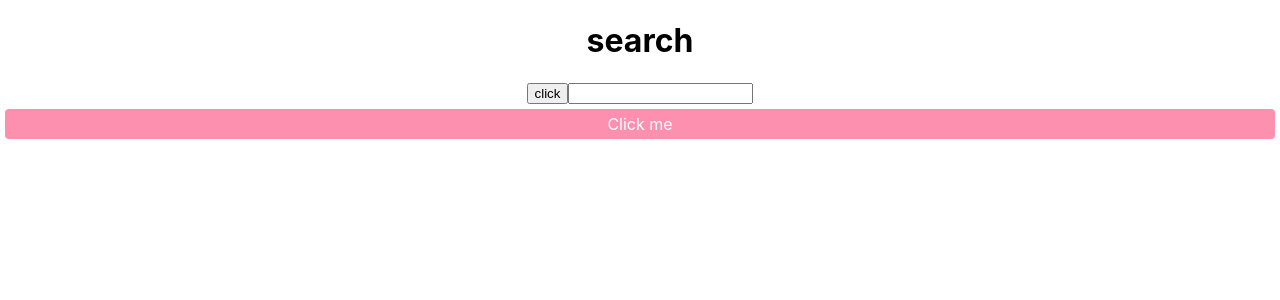
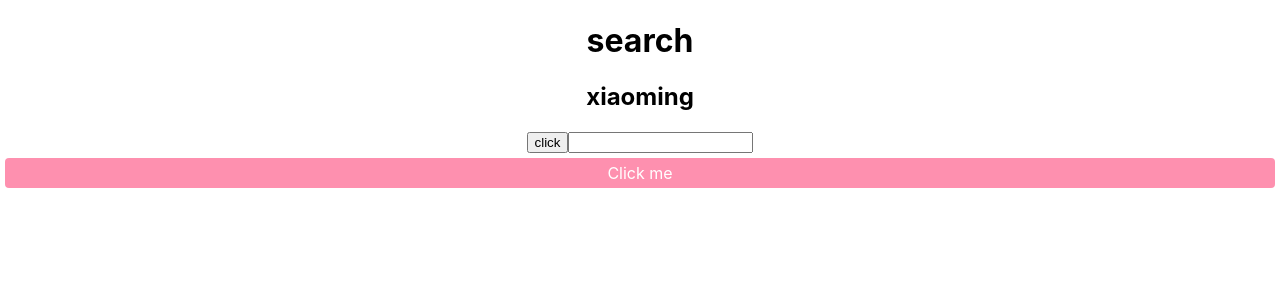
Before and after one commit to rzh11111111/react-exercise, a React (Create React App) app: page / in a window 1280 px wide. Shown: the top 300 px of the page. Built offline with nearby package versions, Linux system fonts and the light colour scheme.

Commit message:
父子逐渐传递-父级向子级

```diff
--- a/src/App.js
+++ b/src/App.js
@@ -5,12 +5,18 @@ import Button from './pages/Button/Button';
 // import User from './pages/User';
 import Search from './pages/Search';
 
+
+const store = {
+  userInfo:{
+    userName:'xiaoming'
+  }
+}
 function App() {
   return (
     <div className="App">
      {/* <Home></Home> */}
      {/* <User></User> */}
-     <Search></Search>
+     <Search store={store}></Search>
      <Button></Button>
     </div>
   );
--- a/src/pages/Search.js
+++ b/src/pages/Search.js
@@ -22,9 +22,14 @@ export default class Search extends Component {
     }
     render(){
         const {name} =this.state
+        //父级向子级传递数据
+        const {userInfo} = this.props.store;
+        console.log('this',this)
+
         return (
             <div>
                 <h1>search</h1>
+                <h2>{userInfo.userName}</h2>
                 <button onClick={this.handle}>click</button>
                 <input value={name} onChange={this.change}></input>
             </div>
```
